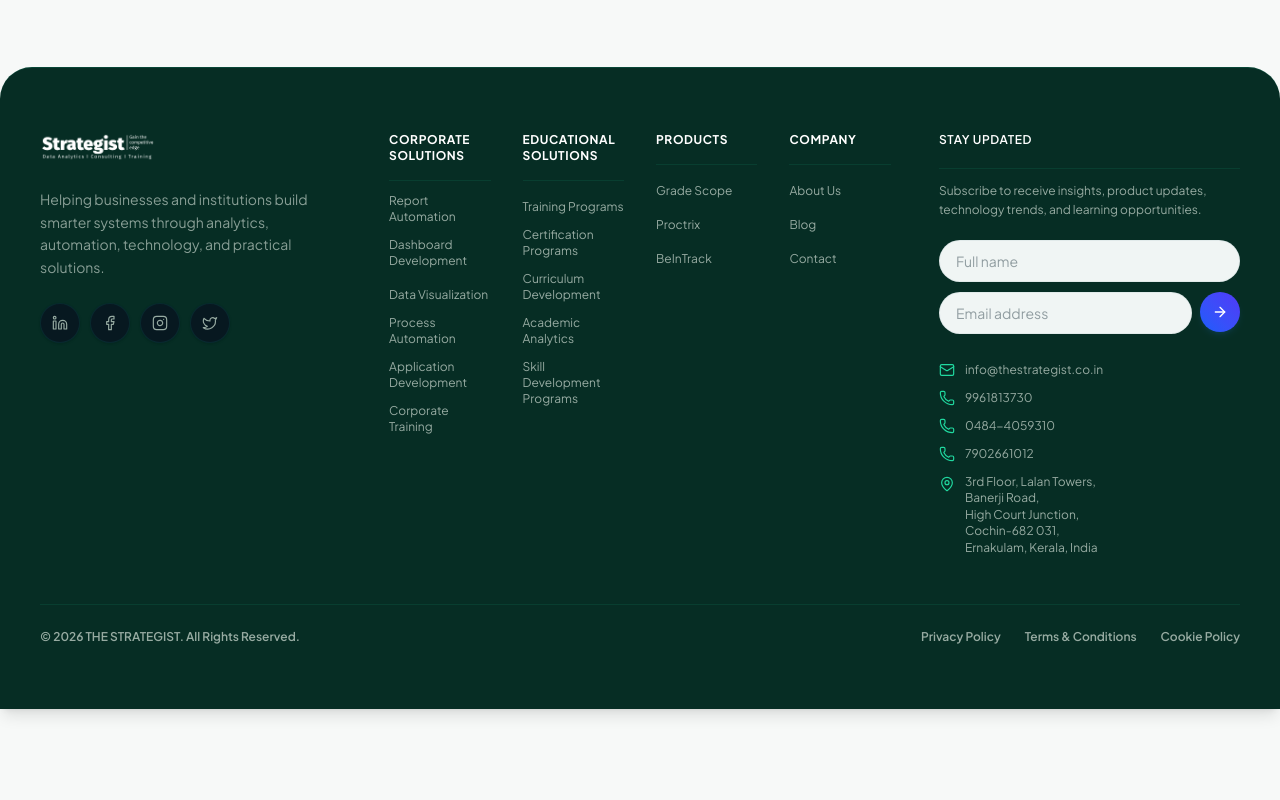
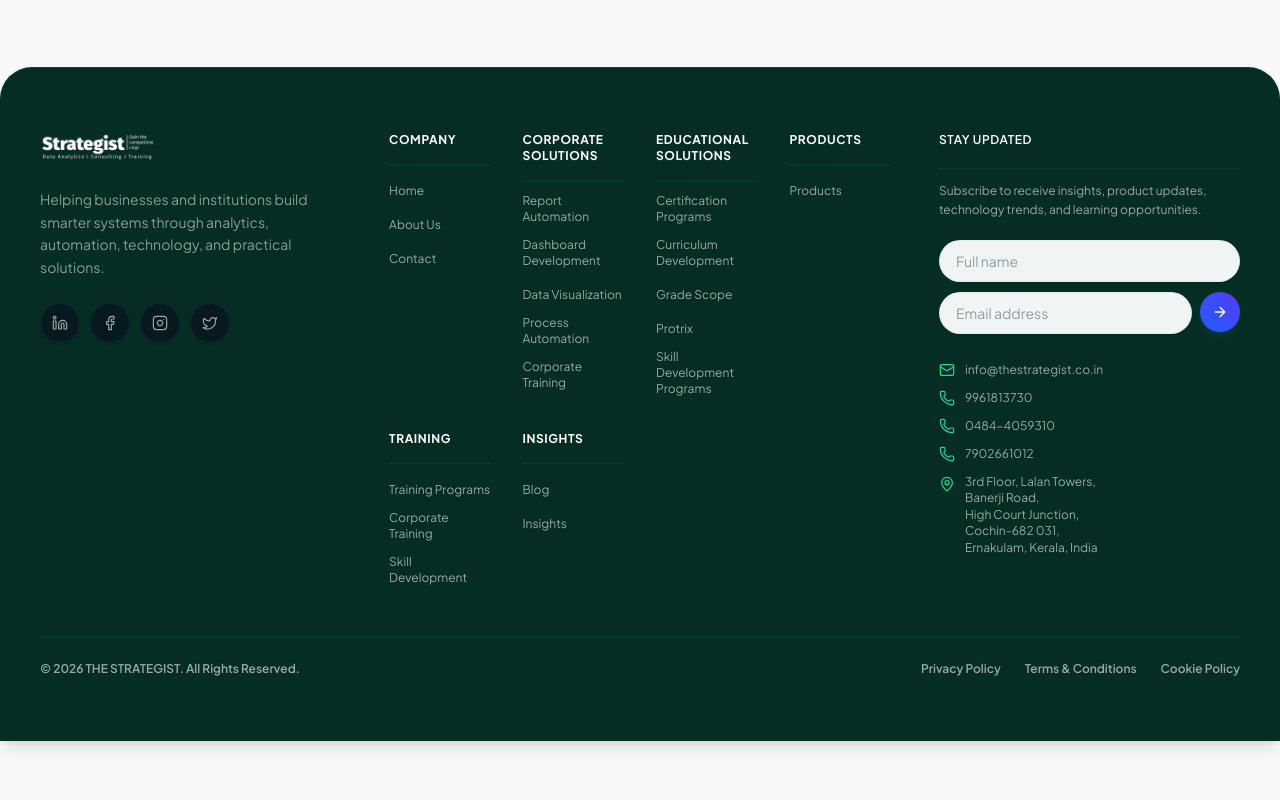
Before and after one commit to Anjitha28/The-Strategist-Website, a Next.js app: page / in a window 1280 px wide. Shown: the part 5920-6720 px from the top of the page. Built offline with nearby package versions, Linux system fonts and the light colour scheme; no server answers; the database is empty.

Commit message:
Update footer columns to match reference structure

```diff
--- a/src/components/site/Footer.tsx
+++ b/src/components/site/Footer.tsx
@@ -67,40 +67,52 @@ export function Footer({
     // Standard static fallback columns
     columns.push(
       {
+        title: "Company",
+        links: [
+          { label: "Home", url: "/" },
+          { label: "About Us", url: "/about" },
+          { label: "Contact", url: "/contact" },
+        ],
+      },
+      {
         title: "Corporate Solutions",
         links: [
           { label: "Report Automation", url: "/solutions/corporate" },
           { label: "Dashboard Development", url: "/solutions/corporate" },
           { label: "Data Visualization", url: "/solutions/corporate" },
           { label: "Process Automation", url: "/solutions/corporate" },
-          { label: "Application Development", url: "/solutions/corporate" },
           { label: "Corporate Training", url: "/solutions/corporate" },
         ],
       },
       {
         title: "Educational Solutions",
         links: [
-          { label: "Training Programs", url: "/solutions/educational" },
           { label: "Certification Programs", url: "/solutions/educational" },
           { label: "Curriculum Development", url: "/solutions/educational" },
-          { label: "Academic Analytics", url: "/solutions/educational" },
+          { label: "Grade Scope", url: "/products" },
+          { label: "Protrix", url: "/products" },
           { label: "Skill Development Programs", url: "/solutions/educational" },
         ],
       },
       {
         title: "Products",
         links: [
-          { label: "Grade Scope", url: "/products" },
-          { label: "Proctrix", url: "/products" },
-          { label: "BeInTrack", url: "/products" },
+          { label: "Products", url: "/products" },
         ],
       },
       {
-        title: "Company",
+        title: "Training",
         links: [
-          { label: "About Us", url: "/about" },
+          { label: "Training Programs", url: "/training" },
+          { label: "Corporate Training", url: "/training" },
+          { label: "Skill Development", url: "/training" },
+        ],
+      },
+      {
+        title: "Insights",
+        links: [
           { label: "Blog", url: "/blog" },
-          { label: "Contact", url: "/contact" },
+          { label: "Insights", url: "/blog" },
         ],
       }
     );
```
